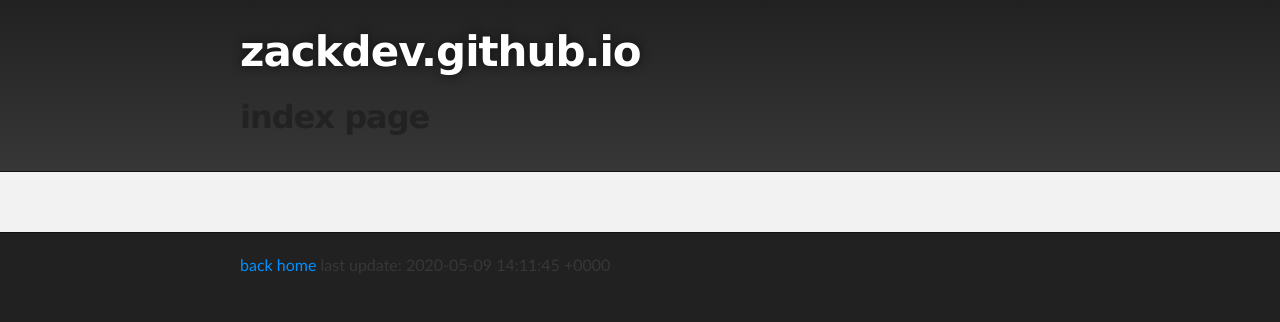
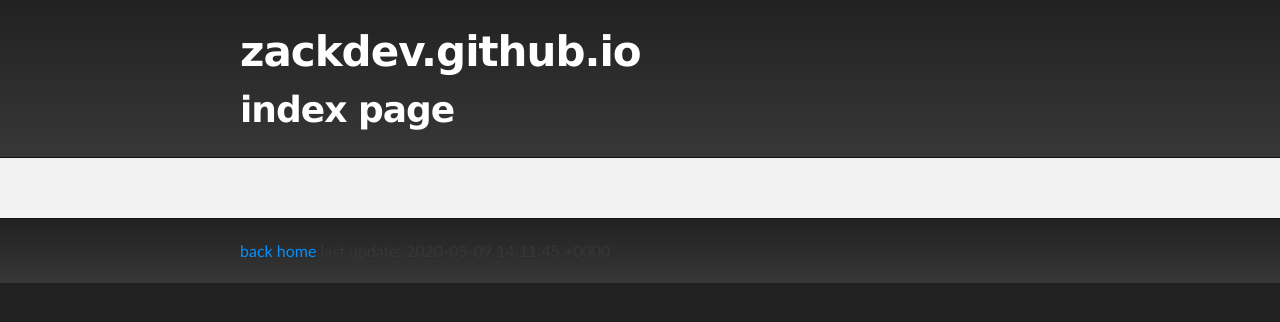
Before and after one commit to ZackDev/zackdev.github.io, a Jekyll site: the page built from index.md, in a window 1280 px wide. Shown: the top 322 px of the page. Built offline with Jekyll 4.4.1, drawn with Linux system fonts in a browser that asks for light colours.

Commit message:
updated style.css

```diff
--- a/css/style.css
+++ b/css/style.css
@@ -263,7 +263,13 @@
   color: #fff;
   font-size: 42px;
   font-weight: 700;
-  text-shadow: #111 0px 0px 10px;
+}
+
+#page_title {
+  margin: 0;
+  color: #fff;
+  font-size: 36px;
+  font-weight: 700;
 }
 
 #main_content_wrap {
@@ -278,6 +284,11 @@
 
 #footer_wrap {
   background: #212121;
+  background: -moz-linear-gradient(top, #373737, #212121);
+  background: -webkit-linear-gradient(top, #373737, #212121);
+  background: -ms-linear-gradient(top, #373737, #212121);
+  background: -o-linear-gradient(top, #373737, #212121);
+  background: linear-gradient(to top, #373737, #212121);
 }
 
 
```
